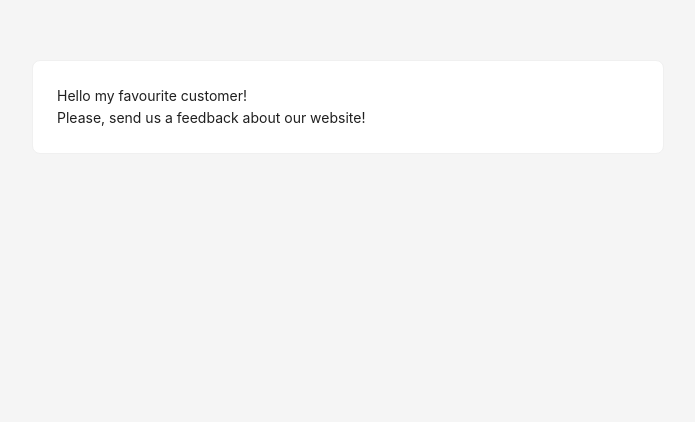
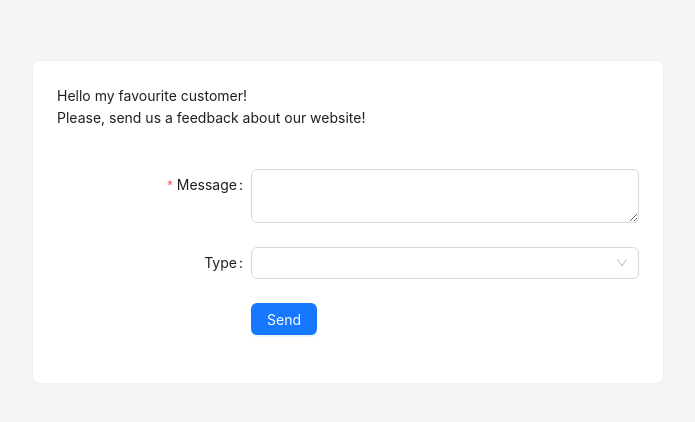
Before and after one commit to leitvit/AdaDesafio1Front, a Next.js app: page /feedback in a window 1280 px wide. Shown: the part 188-610 px from the top of the page, without its empty margins (292-987 px from the left). Built offline with nearby package versions, Linux system fonts and the light colour scheme.

Commit message:
Page feedback created

```diff
--- a/src/app/feedback/page.tsx
+++ b/src/app/feedback/page.tsx
@@ -1,9 +1,40 @@
-import { Layout, Card, Typography, Form, Row, Col } from 'antd'
+'use client'
+
+import { Layout, Card, Typography, Form, Row, Col, Button, Input, Select  } from 'antd'
 
 type FeedbackType = {
   message: string;
   feedbackType: 'ELOGIO' | 'SUGESTAO' | 'CRITICA';
 }
+
+const layout = {
+  labelCol: { span: 8 },
+  wrapperCol: { span: 16 },
+};
+
+/* eslint-disable no-template-curly-in-string */
+const validateMessages = {
+  required: '${label} is required!',
+};
+/* eslint-enable no-template-curly-in-string */
+
+const onFinish = (values: any) => {
+  try {
+    // Faça a chamada à API REST aqui
+    const response = fetch('localhost:8080/api/feedback/v1/feedback', {
+      method: 'POST',
+      headers: {
+        'Content-Type': 'application/json',
+      },
+      body: JSON.stringify(values),
+    });
+
+    console.log(response);
+
+  } catch (error) {
+    console.error('Erro ao chamar a API:', error);
+  }
+};
 
 export default function FeedBack() {
 
@@ -16,13 +47,33 @@ export default function FeedBack() {
               <Card style={{marginTop: '30vh' }}>
                 <Typography style={{ whiteSpace: 'nowrap' }}>Hello my favourite customer!</Typography>
                 <Typography style={{ whiteSpace: 'nowrap' }}>Please, send us a feedback about our website!</Typography>
+
                 <Form
-                  name='feedback'
-                  style={{ maxWidth: '80vw' }}
+    {...layout}
+    name="nest-messages"
+    onFinish={onFinish}
+    style={{ maxWidth: 700, marginTop: '5vh' }}
+    validateMessages={validateMessages}
+  >
 
-                >
+    <Form.Item<FeedbackType> name="message" label="Message" rules={[{ required: true }]}>
+      <Input.TextArea />
+    </Form.Item>
+    <Form.Item<FeedbackType> label="Type" rules={[{ required: true }]}>
+        <Select>
+          <Select.Option value="ELOGIO">ELOGIO</Select.Option>
+          <Select.Option value="SUGESTAO">SUGESTAO</Select.Option>
+          <Select.Option value="CRITICA">CRITICA</Select.Option>
+        </Select>
+      </Form.Item>
+    <Form.Item wrapperCol={{ ...layout.wrapperCol, offset: 8 }}>
+      <Button type="primary" htmlType="submit">
+        Send
+      </Button>
+    </Form.Item>
+  </Form>
 
-                </Form>
+
               </Card>
           </Col>
         </Row>
```
